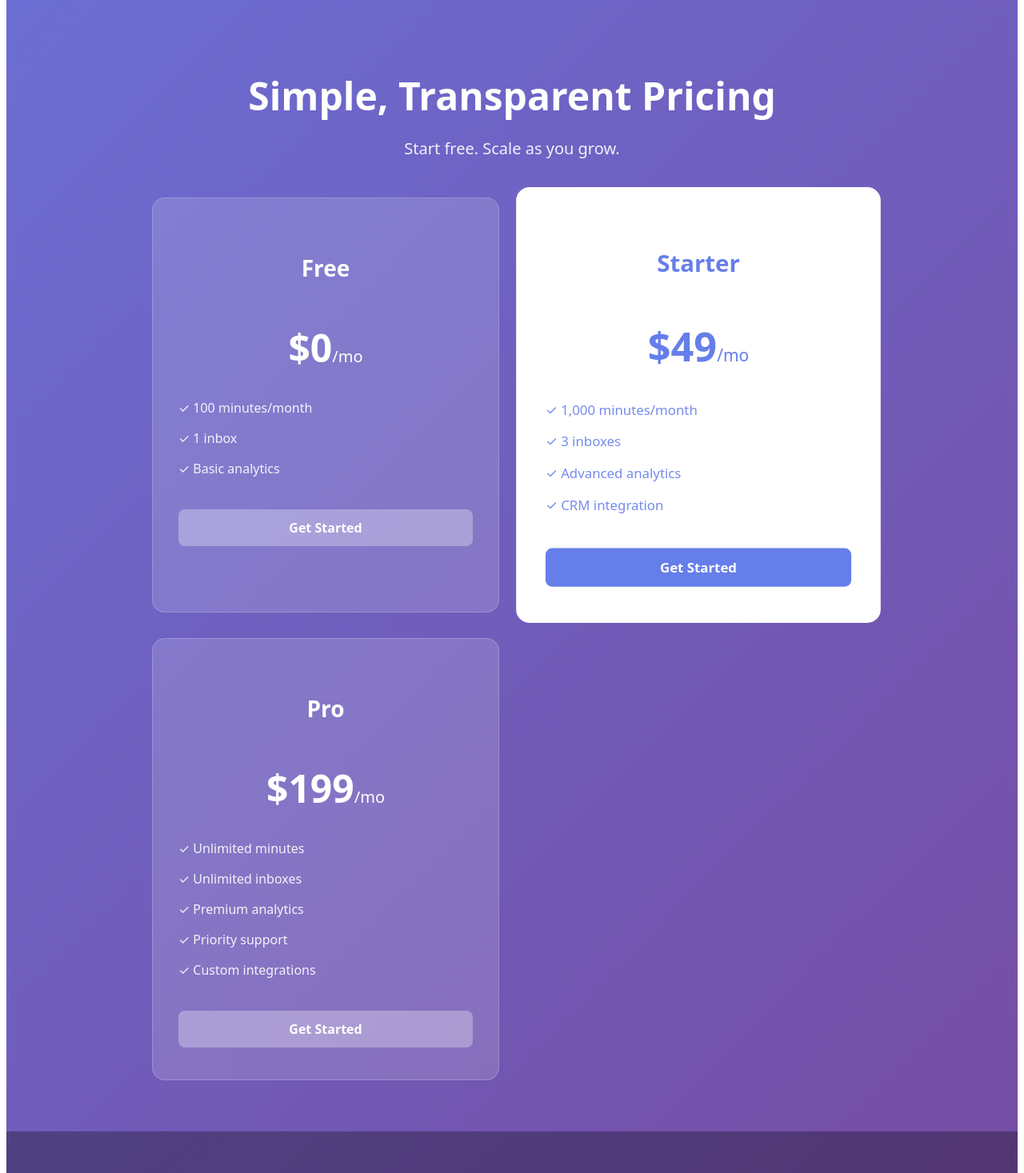
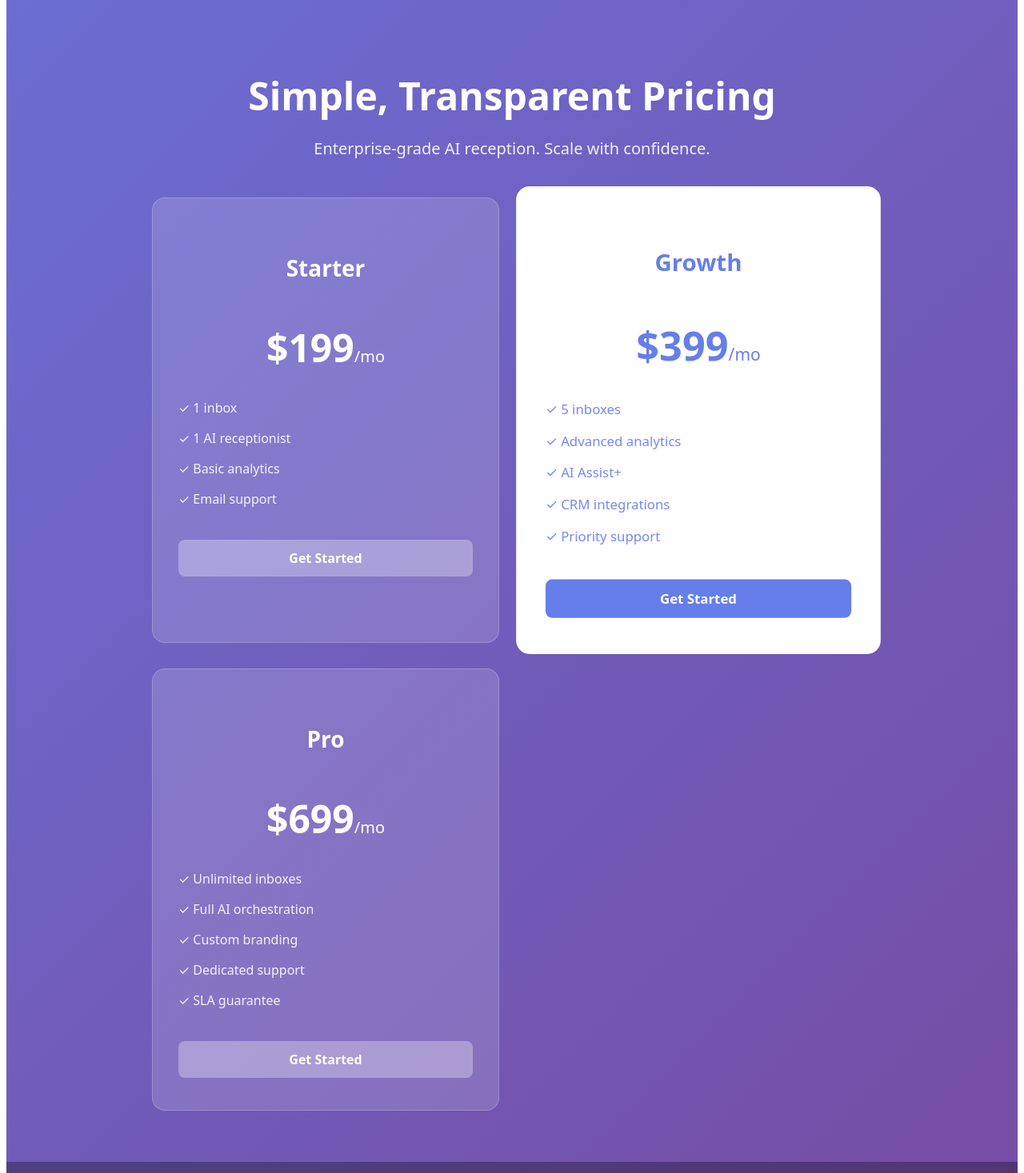
Before and after one commit to SAHJONY/frontdesk-landing, a Next.js app: page /en in a window 1280 px wide. Shown: the part 1386-2853 px from the top of the page at 80% size. Built offline with nearby package versions, Linux system fonts and the light colour scheme.

Commit message:
feat: update pricing to premium tiers (99/99/99)

```diff
--- a/app/en/page.tsx
+++ b/app/en/page.tsx
@@ -151,7 +151,7 @@ export default function EnLanding() {
             Simple, Transparent Pricing
           </h2>
           <p style={{fontSize: "1.25rem", opacity: 0.9, marginBottom: "3rem"}}>
-            Start free. Scale as you grow.
+            Enterprise-grade AI reception. Scale with confidence.
           </p>
           <div style={{
             display: "grid",
@@ -161,9 +161,9 @@ export default function EnLanding() {
             margin: "0 auto"
           }}>
             {[
-              {name: "Free", price: "$0", features: ["100 minutes/month", "1 inbox", "Basic analytics"]},
-              {name: "Starter", price: "$49", features: ["1,000 minutes/month", "3 inboxes", "Advanced analytics", "CRM integration"]},
-              {name: "Pro", price: "$199", features: ["Unlimited minutes", "Unlimited inboxes", "Premium analytics", "Priority support", "Custom integrations"]}
+              {name: "Starter", price: "$199", features: ["1 inbox", "1 AI receptionist", "Basic analytics", "Email support"]},
+              {name: "Growth", price: "$399", features: ["5 inboxes", "Advanced analytics", "AI Assist+", "CRM integrations", "Priority support"]},
+              {name: "Pro", price: "$699", features: ["Unlimited inboxes", "Full AI orchestration", "Custom branding", "Dedicated support", "SLA guarantee"]}
             ].map((plan, i) => (
               <div key={i} style={{
                 padding: "2.5rem 2rem",
```
